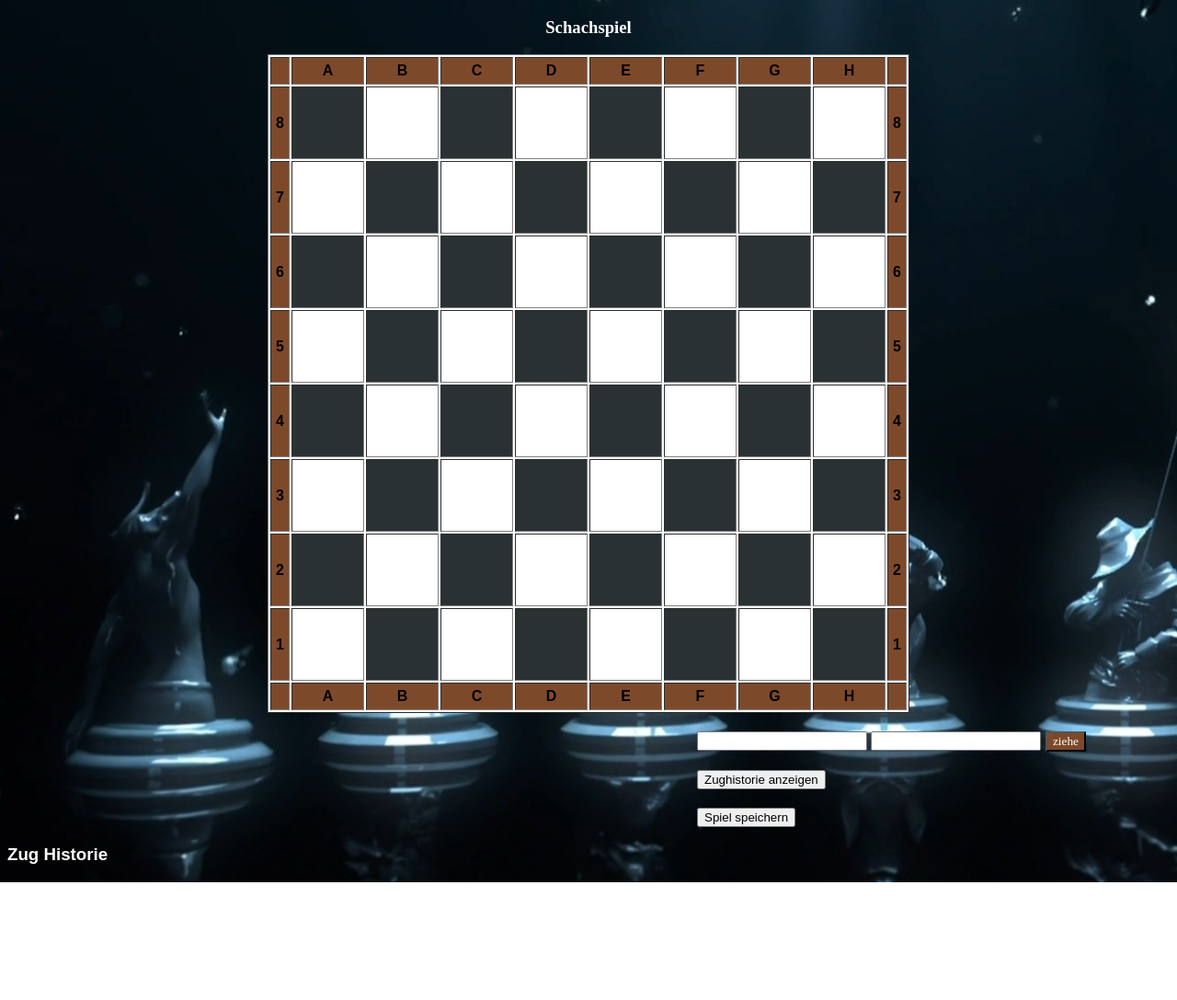
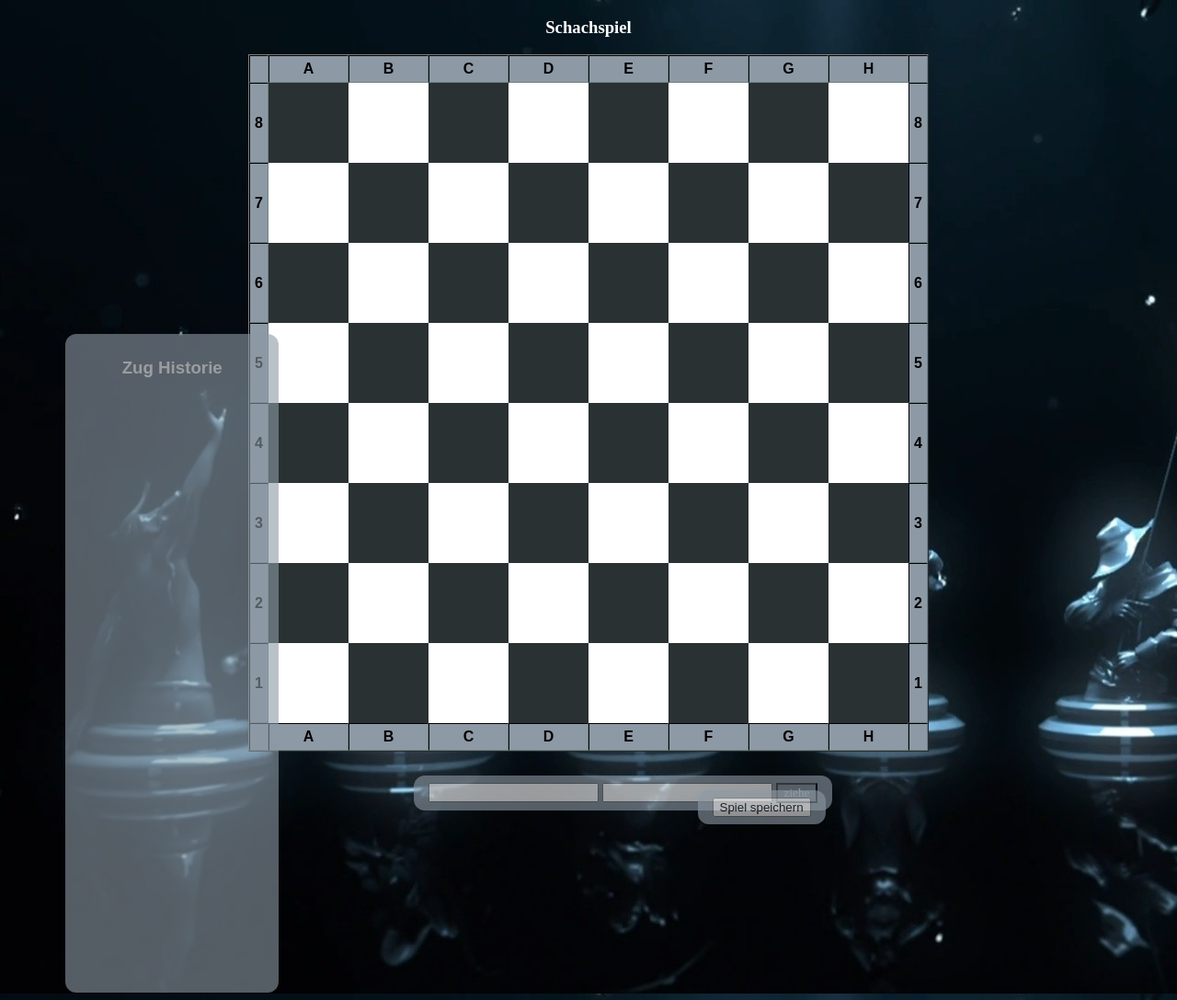
Before and after one commit to HunterZ1994/WEB_03, a website: page ZugPrototype/html/spielbrett.html in a window 1280 px wide. Shown: the whole page at 92% size. Before the commit the page ends 959 px from the top, so only its background shows below. Drawn offline with Linux system fonts and the light colour scheme; files whose address does not match are found by name.

Commit message:
Dateien geändert

```diff
--- a/ZugPrototype/html/spielbrett.html
+++ b/ZugPrototype/html/spielbrett.html
@@ -38,96 +38,96 @@
         <tr>
             <th>8</th>
             <td id="a8" onclick="dragMe(id)" class="schwarz"></td>
-            <td id="b8" onclick="dragMe(id)"></td>
+            <td id="b8" onclick="dragMe(id)"class="weiss"></td>
             <td id="c8" onclick="dragMe(id)"class="schwarz"></td>
-            <td id="d8" onclick="dragMe(id)"></td>
+            <td id="d8" onclick="dragMe(id)"class="weiss"></td>
             <td id="e8" onclick="dragMe(id)"class="schwarz"></td>
-            <td id="f8" onclick="dragMe(id)"></td>
+            <td id="f8" onclick="dragMe(id)"class="weiss"></td>
             <td id="g8" onclick="dragMe(id)"class="schwarz"></td>
-            <td id="h8" onclick="dragMe(id)"></td>
+            <td id="h8" onclick="dragMe(id)"class="weiss"></td>
             <th>8</th>
         </tr>
         <tr>
             <th>7</th>
-            <td id="a7" onclick="dragMe(id)"></td>
+            <td id="a7" onclick="dragMe(id)"class="weiss"></td>
             <td id="b7" onclick="dragMe(id)"class="schwarz"></td>
-            <td id="c7" onclick="dragMe(id)"></td>
+            <td id="c7" onclick="dragMe(id)"class="weiss"></td>
             <td id="d7" onclick="dragMe(id)"class="schwarz"></td>
-            <td id="e7" onclick="dragMe(id)"></td>
+            <td id="e7" onclick="dragMe(id)"class="weiss"></td>
             <td id="f7" onclick="dragMe(id)"class="schwarz"></td>
-            <td id="g7" onclick="dragMe(id)"></td>
+            <td id="g7" onclick="dragMe(id)"class="weiss"></td>
             <td id="h7" onclick="dragMe(id)"class="schwarz"></td>
             <th>7</th>
         </tr>
         <tr>
             <th>6</th>
             <td id="a6" onclick="dragMe(id)"class="schwarz"></td>
-            <td id="b6" onclick="dragMe(id)"></td>
+            <td id="b6" onclick="dragMe(id)"class="weiss"></td>
             <td id="c6" onclick="dragMe(id)"class="schwarz"></td>
-            <td id="d6" onclick="dragMe(id)"></td>
+            <td id="d6" onclick="dragMe(id)"class="weiss"></td>
             <td id="e6" onclick="dragMe(id)"class="schwarz"></td>
-            <td id="f6" onclick="dragMe(id)"></td>
+            <td id="f6" onclick="dragMe(id)"class="weiss"></td>
             <td id="g6" onclick="dragMe(id)"class="schwarz"></td>
-            <td id="h6" onclick="dragMe(id)"></td>
+            <td id="h6" onclick="dragMe(id)"class="weiss"></td>
             <th>6</th>
         </tr>
         <tr>
             <th>5</th>
-            <td id="a5" onclick="dragMe(id)"></td>
+            <td id="a5" onclick="dragMe(id)"class="weiss"></td>
             <td id="b5" onclick="dragMe(id)"class="schwarz"></td>
-            <td id="c5" onclick="dragMe(id)"></td>
+            <td id="c5" onclick="dragMe(id)"class="weiss"></td>
             <td id="d5" onclick="dragMe(id)"class="schwarz"></td>
-            <td id="e5" onclick="dragMe(id)"></td>
+            <td id="e5" onclick="dragMe(id)"class="weiss"></td>
             <td id="f5" onclick="dragMe(id)"class="schwarz"></td>
-            <td id="g5" onclick="dragMe(id)"></td>
+            <td id="g5" onclick="dragMe(id)"class="weiss"></td>
             <td id="h5" onclick="dragMe(id)"class="schwarz"></td>
             <th>5</th>
         </tr>
         <tr>
             <th>4</th>
             <td id="a4" onclick="dragMe(id)"class="schwarz"></td>
-            <td id="b4" onclick="dragMe(id)"></td>
+            <td id="b4" onclick="dragMe(id)"class="weiss"></td>
             <td id="c4" onclick="dragMe(id)"class="schwarz"></td>
-            <td id="d4" onclick="dragMe(id)"></td>
+            <td id="d4" onclick="dragMe(id)"class="weiss"></td>
             <td id="e4" onclick="dragMe(id)"class="schwarz"></td>
-            <td id="f4" onclick="dragMe(id)"></td>
+            <td id="f4" onclick="dragMe(id)"class="weiss"></td>
             <td id="g4" onclick="dragMe(id)"class="schwarz"></td>
-            <td id="h4" onclick="dragMe(id)"></td>
+            <td id="h4" onclick="dragMe(id)"class="weiss"></td>
             <th>4</th>
         </tr>
         <tr>
             <th>3</th>
-            <td id="a3" onclick="dragMe(id)"></td>
+            <td id="a3" onclick="dragMe(id)"class="weiss"></td>
             <td id="b3" onclick="dragMe(id)"class="schwarz"></td>
-            <td id="c3" onclick="dragMe(id)"></td>
+            <td id="c3" onclick="dragMe(id)"class="weiss"></td>
             <td id="d3" onclick="dragMe(id)"class="schwarz"></td>
-            <td id="e3" onclick="dragMe(id)"></td>
+            <td id="e3" onclick="dragMe(id)"class="weiss"></td>
             <td id="f3" onclick="dragMe(id)"class="schwarz"></td>
-            <td id="g3" onclick="dragMe(id)"></td>
+            <td id="g3" onclick="dragMe(id)"class="weiss"></td>
             <td id="h3" onclick="dragMe(id)"class="schwarz"></td>
             <th>3</th>
         </tr>
         <tr>
             <th>2</th>
             <td id="a2" onclick="dragMe(id)"class="schwarz"></td>
-            <td id="b2" onclick="dragMe(id)"></td>
+            <td id="b2" onclick="dragMe(id)"class="weiss"></td>
             <td id="c2" onclick="dragMe(id)"class="schwarz"></td>
-            <td id="d2" onclick="dragMe(id)"></td>
+            <td id="d2" onclick="dragMe(id)"class="weiss"></td>
             <td id="e2" onclick="dragMe(id)"class="schwarz"></td>
-            <td id="f2" onclick="dragMe(id)"></td>
+            <td id="f2" onclick="dragMe(id)"class="weiss"></td>
             <td id="g2" onclick="dragMe(id)"class="schwarz"></td>
-            <td id="h2" onclick="dragMe(id)"></td>
+            <td id="h2" onclick="dragMe(id)"class="weiss"></td>
             <th>2</th>
         </tr>
         <tr>
             <th>1</th>
-            <td id="a1" onclick="dragMe(id)"></td>
+            <td id="a1" onclick="dragMe(id)"class="weiss"></td>
             <td id="b1" onclick="dragMe(id)"class="schwarz"></td>
-            <td id="c1" onclick="dragMe(id)"></td>
+            <td id="c1" onclick="dragMe(id)"class="weiss"></td>
             <td id="d1" onclick="dragMe(id)"class="schwarz"></td>
-            <td id="e1" onclick="dragMe(id)"></td>
+            <td id="e1" onclick="dragMe(id)"class="weiss"></td>
             <td id="f1" onclick="dragMe(id)"class="schwarz"></td>
-            <td id="g1" onclick="dragMe(id)"></td>
+            <td id="g1" onclick="dragMe(id)"class="weiss"></td>
             <td id="h1" onclick="dragMe(id)"class="schwarz"></td>
             <th>1</th>
         </tr>
@@ -148,21 +148,17 @@
 <div id="button">
 
     <div id="zieheB">
-         <form action="/ziehe" method="GET" >
+         <form action="/ziehe" method="GET" class="button" >
              <input type="text" name="von" >
              <input type="text" name="nach">
         <input id ="ziehe" type="submit" value="ziehe">
         </form>
     </div>
 
-    <div id="historyB">
-        <form action ="/getZugHistorie" method = "GET">
-            <input type="submit" value = "Zughistorie anzeigen">
-            </form>
-    </div>
+
 
     <div id ="saveB">
-        <form action="/speichernSpiel" method="GET">
+        <form action="/speichernSpiel" method="GET" class="button" >
             <input type="submit" value="Spiel speichern">
         </form>
     </div>
--- /dev/null
+++ b/ZugPrototype/public/CSS/indexStyle.css
@@ -0,0 +1,26 @@
+
+.button{
+    background-color: #8d99a5;
+    border: none;
+    color: white;
+    padding: 8px 16px;
+    text-align: center;
+    font-size: 16px;
+    margin: 4px 2px;
+    opacity: 0.6;
+    transition: 0.3s;
+    display: inline-block;
+    text-decoration: none;
+    cursor: pointer;
+    border-radius: 12px;
+    font-family: "Early GameBoy";
+}
+#newB{
+  float:left;
+}
+#loadB{
+  margin-top: 3%;
+  margin-left: -15.75%;
+}
+.button:hover {opacity: 1
+}
--- a/ZugPrototype/public/CSS/spielbrettstyle.css
+++ b/ZugPrototype/public/CSS/spielbrettstyle.css
@@ -4,8 +4,8 @@
   table{
     margin-left: auto;
     margin-right: auto;
-    border: "full";
-    background-color: white;
+  border-spacing: 0px;
+
     }
 
   td{
@@ -14,14 +14,23 @@
     height: 75px;
     text-align: center;
 
+
+
   }
   th{
-background-color: #7d492b;
+background-color: #8d99a5;
     padding:5px;
+    border-color:#293133;
+
   }
 
   .schwarz{
     background-color: #293133;
+    border:5px solid #293133;
+  }
+  .weiss{
+    background-color: white;
+    border:5px solid white;
   }
 form{
   margin-left: 750px;
@@ -31,7 +40,7 @@ form{
 #ziehe{
   font-family: "Early GameBoy";
   color: white;
-  background-color: #7d492b;
+  background-color: #8d99a5;
 }
 #brett{
   text-align: center;
@@ -39,13 +48,10 @@ form{
   margin-left: auto;
   margin-right: auto;
 
+
 }
 
-#button{
-  margin-left: auto;
-  margin-right: auto;
 
-}
 #titel{
   color: white;
   font-family: "Early GameBoy";
@@ -54,4 +60,51 @@ form{
 #zugHistorie{
   color: white;
   size: 20px;
+  margin-top: -42.5%;
+  margin-left: 5%;
 }
+#saveB{
+margin-left:37.5%;
+margin-top: -3.3%;
+}
+.button{
+    background-color: #8d99a5;
+    border: none;
+    color: white;
+    padding: 8px 16px;
+    text-align: center;
+    font-size: 16px;
+    margin: 4px 2px;
+    opacity: 0.6;
+    transition: 0.3s;
+    display: inline-block;
+    text-decoration: none;
+    cursor: pointer;
+    border-radius: 12px;
+    font-family: "Early GameBoy";
+    margin-left: 35%;
+    margin-top:2%;
+
+}
+.button:hover {opacity: 1
+}
+#zugHistorie {
+  background-color: #8d99a5;
+  padding: 8px 16px;
+  text-align: center;
+  font-size: 16px;
+  margin: 4px 2px;
+  opacity: 0.6;
+  transition: 0.3s;
+border-radius: 12px;
+
+  color: white;
+  margin-top: -42.5%;
+  margin-left: 5%;
+  width: 200px;
+  height: 700px;
+  overflow-y: scroll;
+}
+#zugHistorie:hover{
+  opacity: 1;
+}
```
Also changed, not shown: ZugPrototype/html/index.html (+4 -3 lines).
